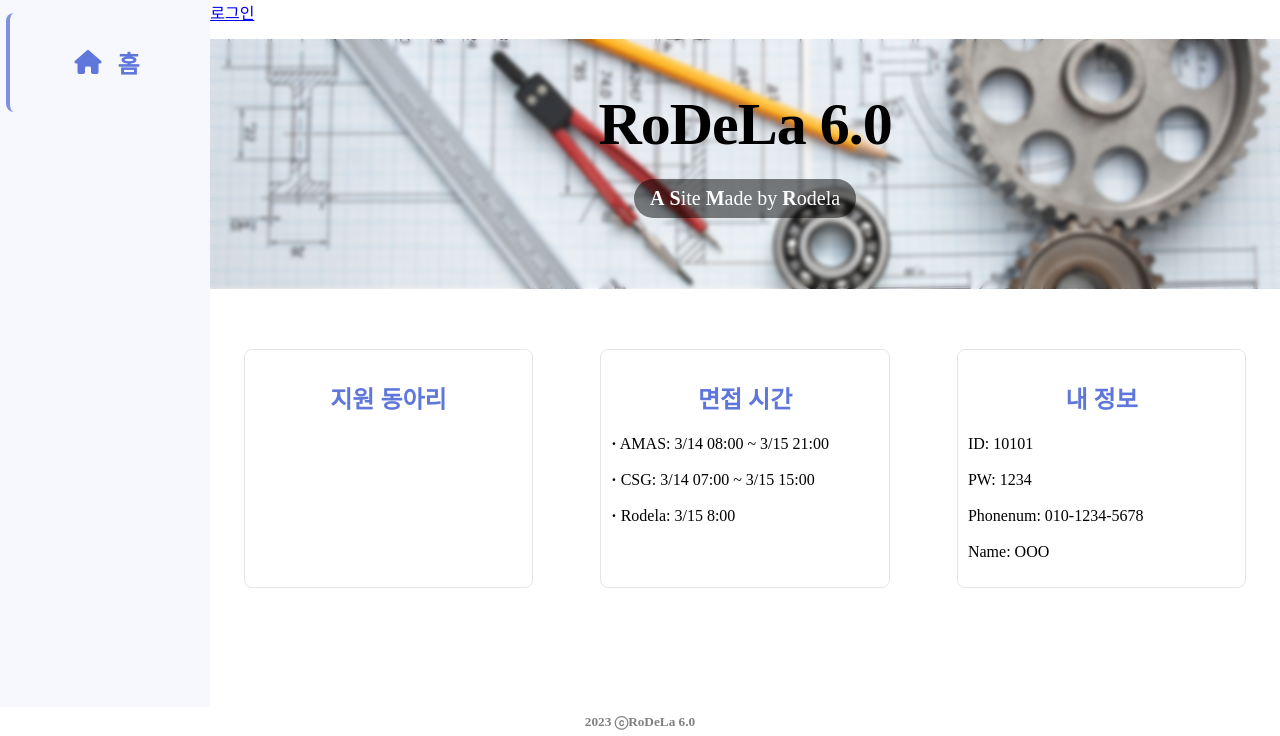
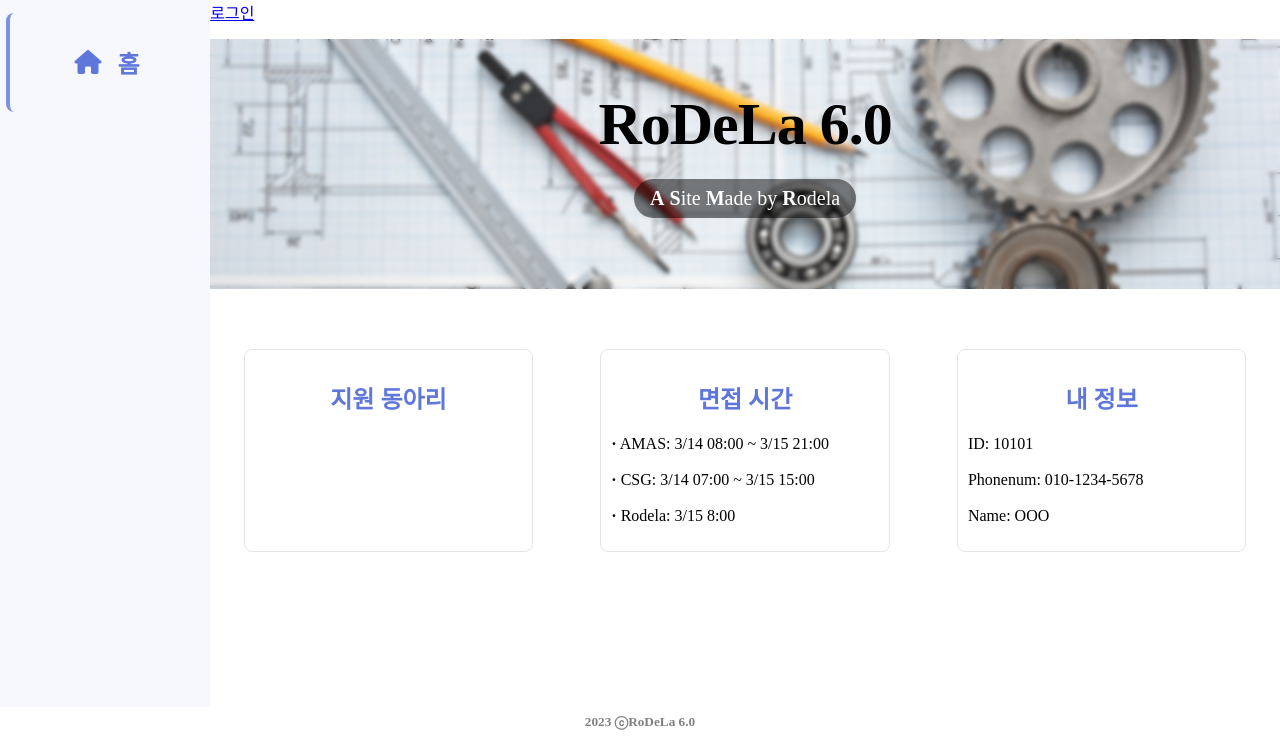
Before and after one commit to jsrodela/club-recruit, a Django app: page / in a window 1280 px wide. Shown: the part 64-800 px from the top of the page. Run offline with Django 4.2, Linux system fonts and the light colour scheme; the visitor is signed in with stand-in values (Sample User, id 1); data that the repository does not hold is empty; some libraries are stand-ins or nearby versions; some web fonts are replaced.

Commit message:
banner no-repeat

```diff
--- a/index/static/index/index.css
+++ b/index/static/index/index.css
@@ -30,6 +30,8 @@ button {
     text-align: center;
     background-image: var(--background-image-url);
     background-repeat: no-repeat;
+    background-size: cover;
+    background-position:;
     /* width: 40%;
     aspect-ratio: 16 / 9; */
 }
--- a/index/templates/index/index.html
+++ b/index/templates/index/index.html
@@ -46,7 +46,6 @@
             <div class = 'my_info'>
                 <h2>내 정보</h2>
                 <p>ID: 10101 <br> <br>
-            PW: 1234 <br> <br>
                 Phonenum: 010-1234-5678 <br> <br>
                 Name: OOO</p>
             </div>
```
Lines whose indentation alone changed are shown as unchanged.
